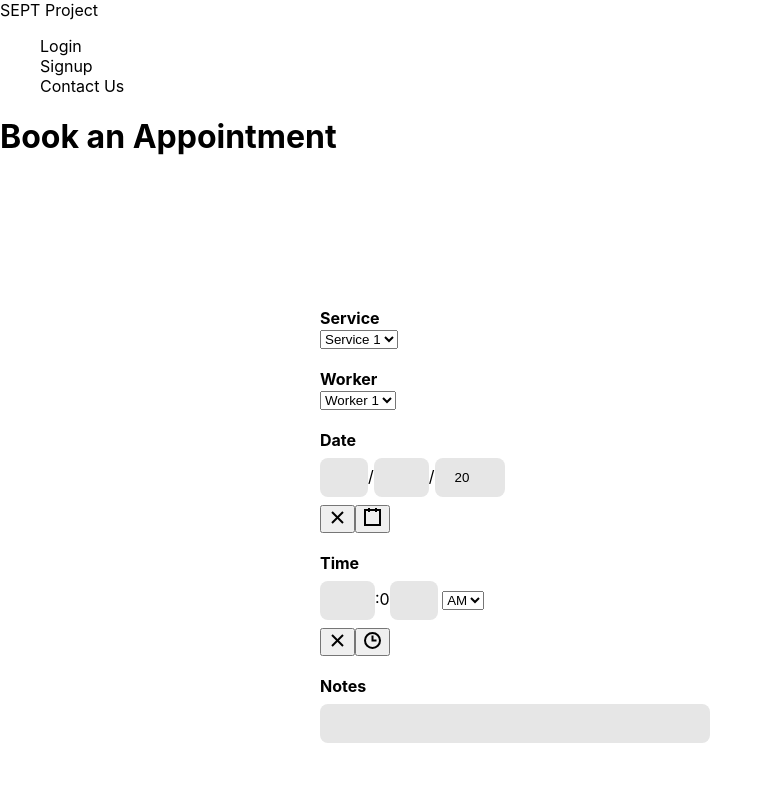
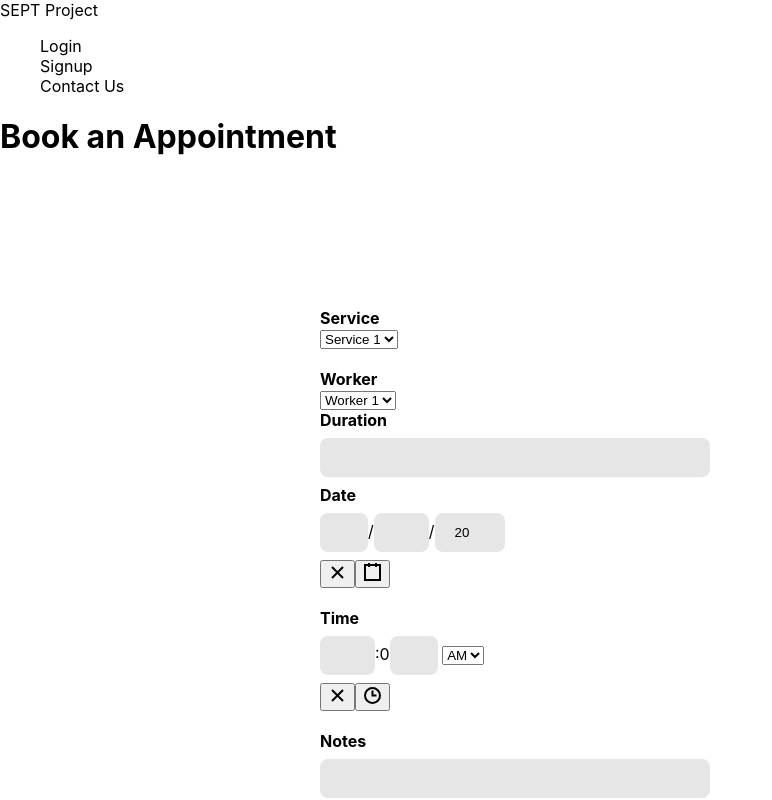
Before and after one commit to RMIT-SEPT/majorproject-7-tues-14-30-2, a React (Create React App) app in the folder FrontEnd/myapp/: page /Booking in a window 1280 px wide. Shown: the top 800 px of the page, without its empty margins (0-772 px from the left). Built offline with nearby package versions, Linux system fonts and the light colour scheme.

Commit message:
add console log

```diff
--- a/FrontEnd/myapp/src/components/Booking.js
+++ b/FrontEnd/myapp/src/components/Booking.js
@@ -2,6 +2,9 @@ import React, { Component } from 'react'
 import"./Booking.css";
 import DateField from './DateField'
 import TimeField from './TimeField'
+import DatePicker from 'react-date-picker';
+import TimePicker from 'react-time-picker'
+import axios from 'axios'
 
 
 class Booking extends Component{
@@ -9,17 +12,14 @@ class Booking extends Component{
         super(props)
 
     this.state={
-            date:'',
-            time:'',
+            date: new Date(),
+            time:'00:00',
             worker:'',
             service:'',
-            notes:''
+            duration:'',
+            notes:'',
+    };
     }
-}
-
-confirmMessage() {
-    alert('Your booking has been confirmed!');
-}
 
 handleNotesChange = (event) =>{
     this.setState({
@@ -38,6 +38,38 @@ handleWorkerChange = (event) =>{
         worker: event.target.value
     })
 }
+
+handleDurationChange = (event) =>{
+    this.setState({
+        duration: event.target.value,
+    })
+}
+
+handleDateChange = (date) => {
+    this.setState({
+      date: date
+    })
+  }
+
+handleTimeChange = (time) => {
+    this.setState({
+      time: time
+    })
+  }
+
+confirmMessage = (event) =>{
+    event.preventDefault()
+    console.log("Date: " + this.state.date);
+    console.log("Time: " + this.state.time);
+    console.log("Worker: " + this.state.worker);
+    console.log("Service: " + this.state.service);
+    console.log("Duration: " + this.state.duration);
+    console.log("Notes: " + this.state.notes);
+
+    alert('Your booking has been confirmed!');
+
+}
+
 
 render(){
     const {username,password} = this.state
@@ -65,14 +97,22 @@ return(
                   <option name="worker3">Worker 3</option>
             </select>
             <br/>
+            <label>Duration</label>
+            <br/>
+            <input type ='text' name='duration' value={this.state.duration} onChange={this.handleDurationChange}/>
             <br/>
             <label>Date</label>
             <br/>
-            <DateField/>
+
+            <DatePicker name = 'date' onChange={this.handleDateChange} value={this.state.date}/>
+
             <br/>
             <label>Time</label>
             <br/>
-            <TimeField/>
+
+            <TimePicker name = 'time' onChange={this.handleTimeChange} value={this.state.time}/>
+
+
             <br/>
             <label>Notes</label>
             <br/>
@@ -81,7 +121,7 @@ return(
 
 
         </div>
-        <button className="book_btn" onClick={this.confirmMessage}>Book</button>
+        <button type = 'submit' className="book_btn" onClick={this.confirmMessage}>Book</button>
 
         </form>
 
--- a/FrontEnd/myapp/src/components/DateField.js
+++ /dev/null
@@ -1,26 +0,0 @@
-import React, {Component} from 'react';
-import DatePicker from 'react-date-picker';
-
-import"./DateField.css";
-
-
-class DateField extends Component {
-    state = {
-      date: new Date(),
-    }
-
-    onChange = date => this.setState({ date })
-
-    render() {
-      return (
-        <div>
-          <DatePicker
-            onChange={this.onChange}
-            value={this.state.date}
-          />
-        </div>
-      );
-    }
-  }
-
-export default DateField
--- a/FrontEnd/myapp/src/components/TimeField.js
+++ /dev/null
@@ -1,25 +0,0 @@
-import React, {Component} from 'react';
-import TimePicker from 'react-time-picker'
-import"./TimeField.css";
-
-
-class TimeField extends Component {
-    state = {
-      time: '00:00',
-    }
-
-    onChange = time => this.setState({ time })
-
-    render() {
-      return (
-        <div>
-          <TimePicker
-            onChange={this.onChange}
-            value={this.state.time}
-          />
-        </div>
-      );
-    }
-}
-
-export default TimeField
```
Also changed, not shown: FrontEnd/myapp/src/components/DateField.css (deleted), FrontEnd/myapp/src/components/TimeField.css (deleted).
